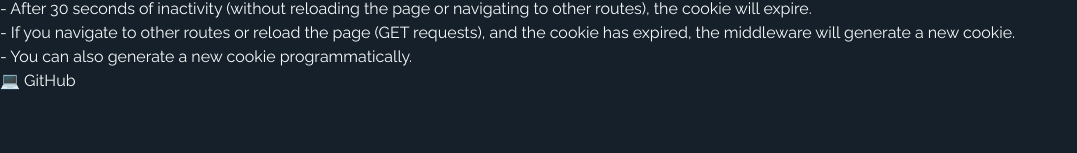
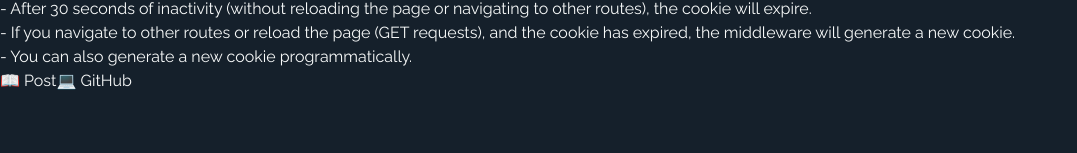
Before and after one commit to rwx222/nextjs-csrf-token, a Next.js app: page / in a window 1280 px wide. Shown: the part 147-300 px from the top of the page, without its empty margins (0-1077 px from the left). Built offline with nearby package versions, Linux system fonts and the light colour scheme; no server answers.

Commit message:
post link

```diff
--- a/src/app/page.tsx
+++ b/src/app/page.tsx
@@ -14,6 +14,12 @@
         <p className='pt-4 text-right'>
           <a
             target='_blank'
+            href='https://dev.to/andresdotsh/csrf-tokens-in-nextjs-3mlb'
+            className='text-[#1d9bf0] font-medium mr-5'
+          >{`📖 Post`}</a>
+
+          <a
+            target='_blank'
             href='https://github.com/andresdotsh/nextjs-csrf-token'
             className='text-[#1d9bf0] font-medium'
           >{`💻 GitHub`}</a>
```
